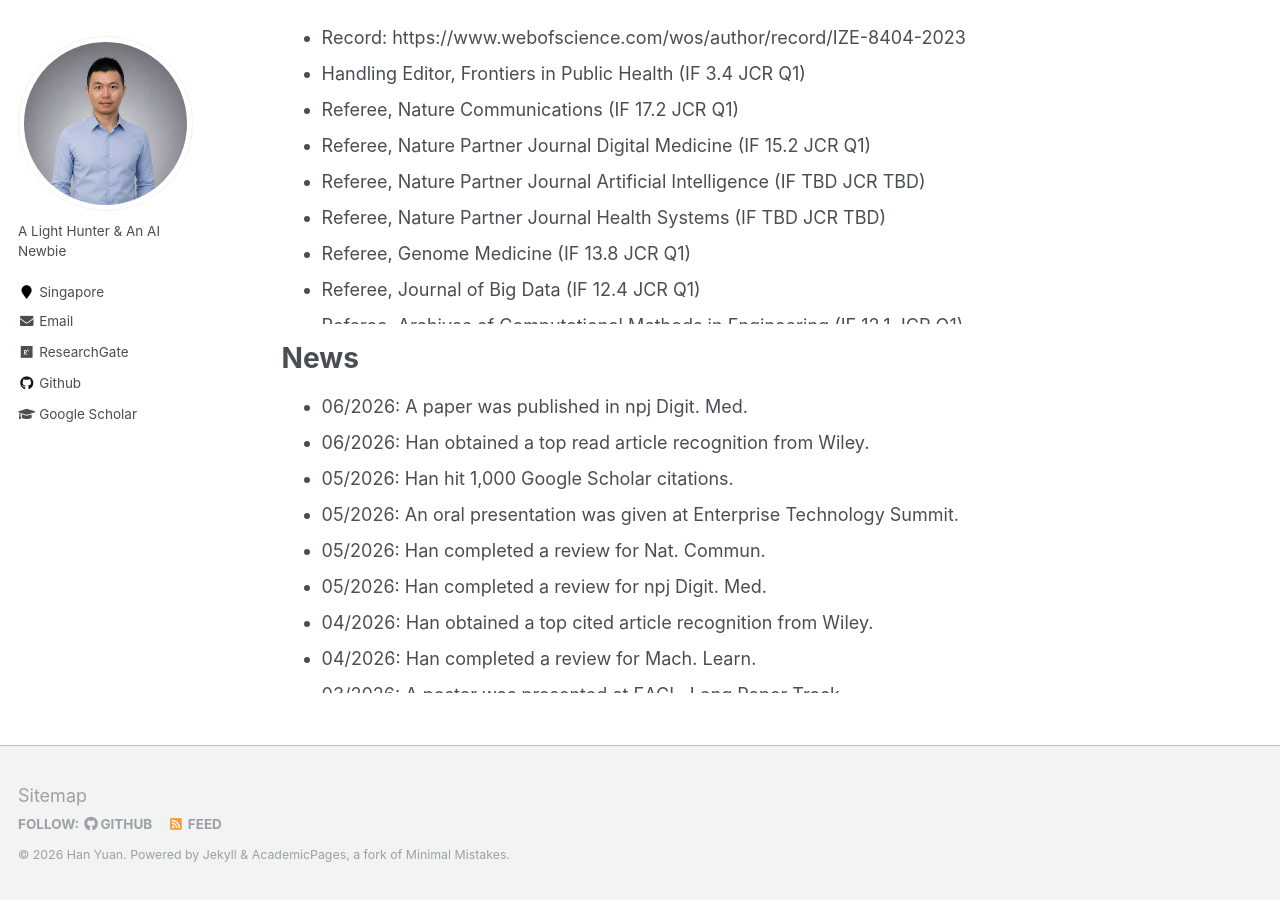
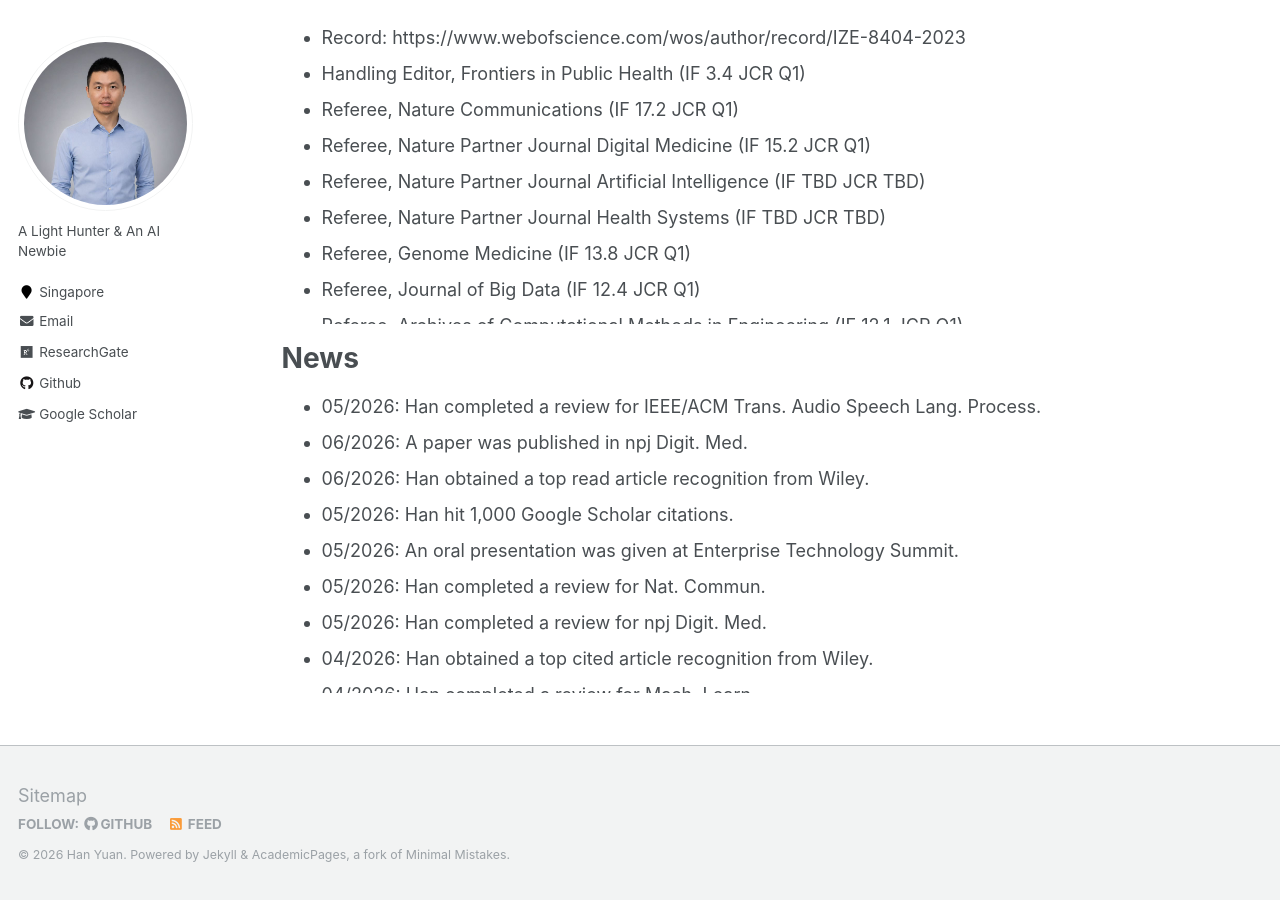
Before and after one commit to Han-Yuan-Med/Han-Yuan-Med.github.io, a Jekyll site: the page built from _pages/about.md, in a window 1280 px wide and 900 px high, scrolled down 1230 px. Built offline with Jekyll 4.4.1, drawn with Linux system fonts in a browser that asks for light colours.

Commit message:
Update about.md

```diff
--- a/_pages/about.md
+++ b/_pages/about.md
@@ -47,6 +47,7 @@
   <li>Referee, Journal of Medical Internet Research (IF 5.8 JCR Q1)</li>
   <li>Referee, International Journal of Human-Computer Interaction (IF 5.5 JCR Q1)</li>
   <li>Referee, Respiratory Research (IF 5.3 JCR Q1)</li>
+  <li>Referee, IEEE/ACM Transactions on Audio, Speech, and Language Processing (IF 5.2 JCR Q1)</li>
   <li>Referee, BioData Mining (IF 4.0 JCR Q1)</li>
   <li>Referee, Scientific Reports (IF 4.3 JCR Q1)</li>
   <li>Referee, PeerJ Computer Science (IF 3.8 JCR Q1)</li>
@@ -67,6 +68,7 @@
 
 # News
 <ul style="width: auto; height: 300px; overflow: auto">
+  <li>05/2026: Han completed a review for IEEE/ACM Trans. Audio Speech Lang. Process.</li>
   <li>06/2026: A paper was published in npj Digit. Med.</li>
   <li>06/2026: Han obtained a top read article recognition from Wiley.</li>
   <li>05/2026: Han hit 1,000 Google Scholar citations.</li>
```
